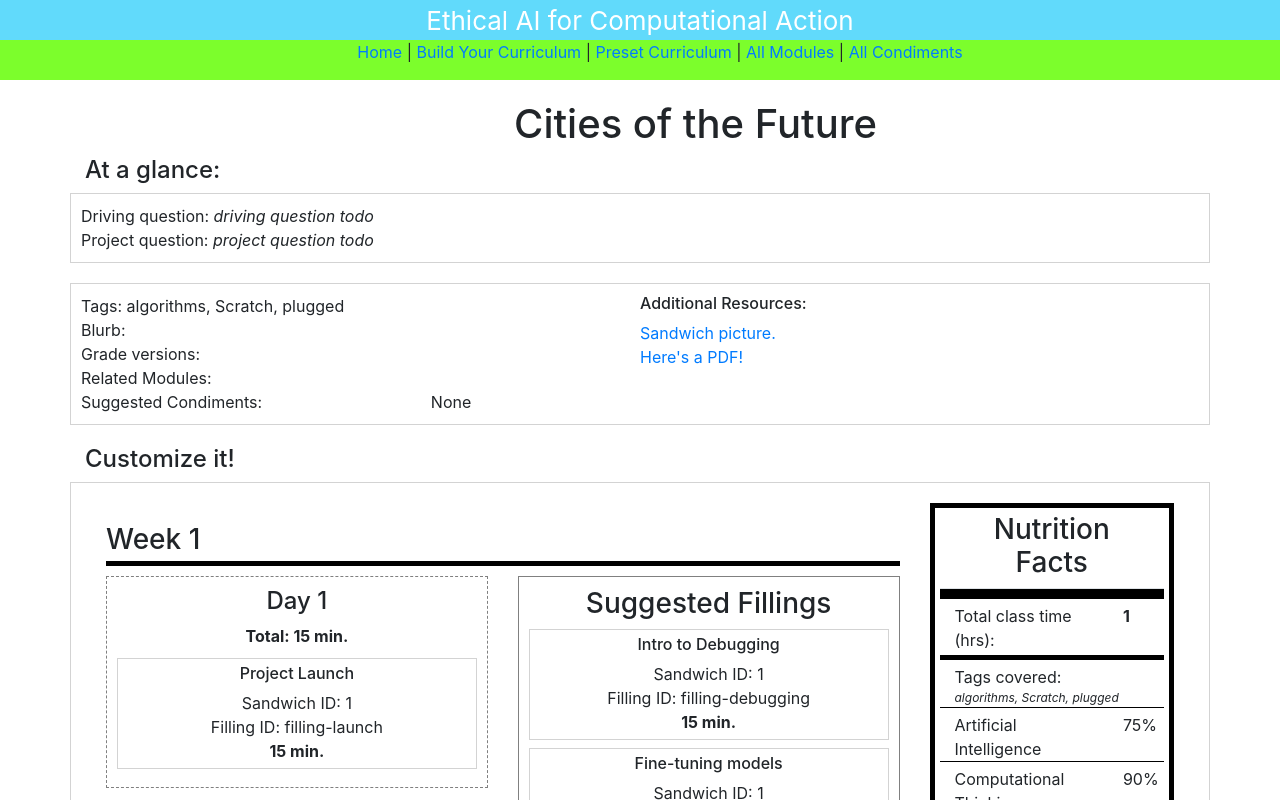
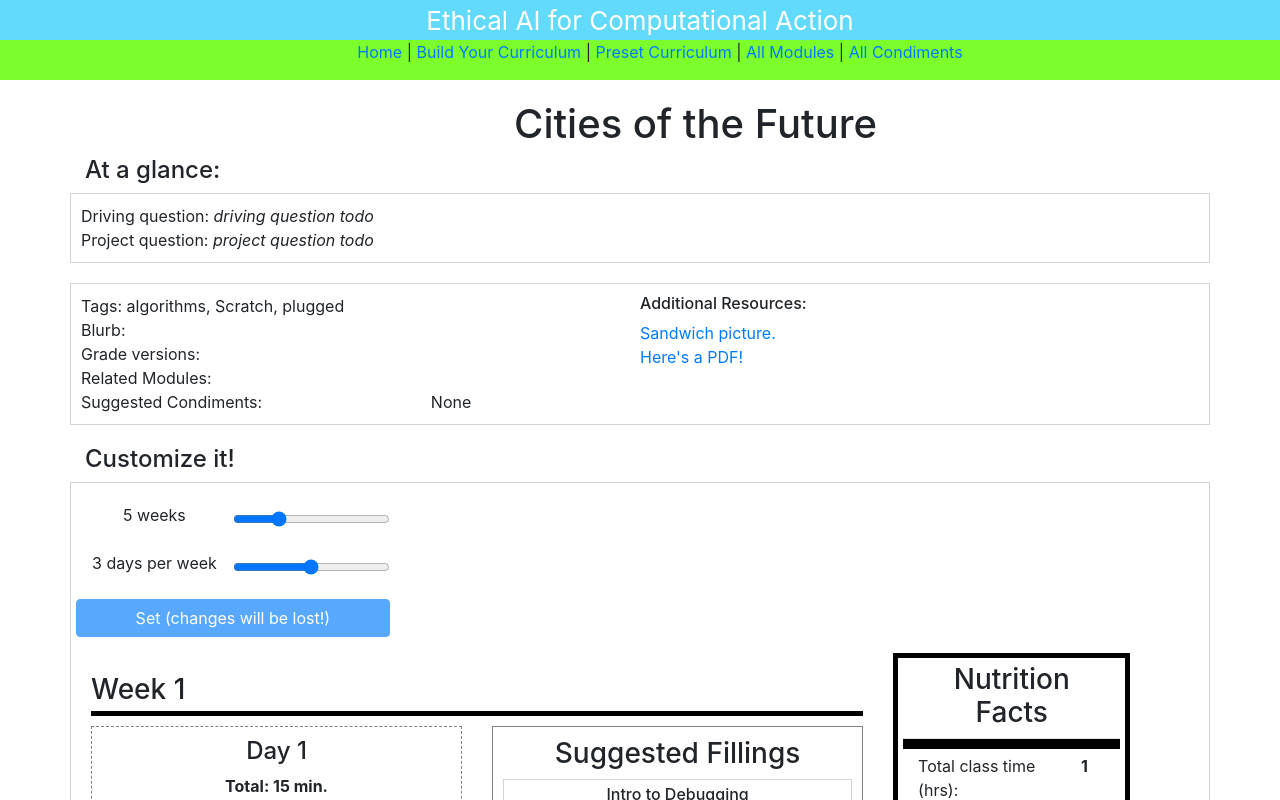
Before and after one commit to brandonwang15/meng-sandwich-app, a React (Create React App) app in the folder client/: page /sandwich/1 in a window 1280 px wide. Shown: the top 800 px of the page. Built offline with nearby package versions, Linux system fonts and the light colour scheme.

Commit message:
Add functional sliders to let the user change the number of weeks and days per week for a sandwich.
Still need to implement code to actually change the sandwich structure.

```diff
--- a/client/src/components/modules/sandwich-builder-v2/SandwichBuilderWeekly.js
+++ b/client/src/components/modules/sandwich-builder-v2/SandwichBuilderWeekly.js
@@ -30,6 +30,10 @@ const ExportButtonContainer = styled.div`
     padding: 10px;
 `;
 
+const SetButton = styled.button`
+    margin: auto;
+`;
+
 class SandwichBuilderWeekly extends React.Component {
 
     // Parse a plan id string of the format: "plan-list-{week}-{day}"
@@ -42,16 +46,50 @@ class SandwichBuilderWeekly extends React.Component {
     constructor(props) {
         super(props);
 
+        this.state = {
+            nWeeks: 5,
+            daysPerWeek: 3,
+            weeksDaysNeedUpdate: false,
+        };
+
         // Bind class functions
         this.onDragEnd = this.onDragEnd.bind(this);
+        this.setWeekAndDays = this.setWeekAndDays.bind(this);
+        this.updateWeeksLabel = this.updateWeeksLabel.bind(this);
+        this.updateDaysLabel = this.updateDaysLabel.bind(this);
 
     }
 
     makeTestBackendRequest() {
         const url = "/test";
         fetch(url)
-            .then(data=>{return data.text()})
-            .then(res => {console.log("http response: ", res)});
+            .then(data => { return data.text() })
+            .then(res => { console.log("http response: ", res) });
+    }
+
+    setWeekAndDays() {
+        console.log("setWeekAndDays() called: ", this.state.nWeeks, this.state.daysPerWeek);
+
+        this.setState({
+            weeksDaysNeedUpdate: false,
+        })
+
+    }
+
+    updateWeeksLabel(val) {
+        console.log("weeks: ", val);
+        this.setState({
+            nWeeks: parseInt(val),
+            weeksDaysNeedUpdate: true,
+        })
+    }
+
+    updateDaysLabel(val) {
+        console.log("days: ", val);
+        this.setState({
+            daysPerWeek: parseInt(val),
+            weeksDaysNeedUpdate: true,
+        })
     }
 
     onDragEnd(result) {
@@ -120,10 +158,10 @@ class SandwichBuilderWeekly extends React.Component {
             finalComponents.push(<WeekDivider key={"week-divider-" + week}>{"Week " + (week + 1)}</WeekDivider>)
 
 
-            let planCol = <div className="col-6">{fillingListComponents[week]}</div>;
+            let planCol = <div key="plan-col" className="col-6">{fillingListComponents[week]}</div>;
 
             let bankListObj = this.props.builderState.bankLists["bank-list-" + week];
-            let bankCol = <div className="col-6">
+            let bankCol = <div key="bank-col" className="col-6">
                 <FillingBank
                     key={bankListObj.id}
                     displayTitle={"Suggested Fillings"}
@@ -133,11 +171,28 @@ class SandwichBuilderWeekly extends React.Component {
                 />
             </div>;
 
-            finalComponents.push(<div className="row text-center">{planCol}{bankCol}</div>)
+            finalComponents.push(<div key={"plan-bank-col-"+week} className="row text-center">{planCol}{bankCol}</div>)
         }
 
         return (
             <>
+                <div className="row">
+                        <div className="col">
+                            <div className="form-group row">
+                                <label className="col-6" id="num-weeks-label" htmlFor="num-weeks-field">{this.state.nWeeks} weeks</label>
+                                <input type="range" className="custom-range col-6" min="1" max="20" value={this.state.nWeeks} id="num-weeks-field" onChange={(e) => this.updateWeeksLabel(e.target.value)}></input>
+                            </div>
+                            <div className="form-group row">
+                                <label className="col-6" id="num-days-label" htmlFor="num-days-field">{this.state.daysPerWeek} days per week</label>
+                                <input type="range" className="custom-range col-6" min="1" max="5" value={this.state.daysPerWeek} id="num-days-field" onChange={(e) => this.updateDaysLabel(e.target.value)}></input>
+
+                            </div>
+                            <div className="form-group row">
+                                <SetButton className="btn btn-primary col" disabled={!this.state.weeksDaysNeedUpdate} onClick={this.setWeekAndDays}>Set (changes will be lost!)</SetButton>
+                            </div>
+                        </div>
+                </div>
+                <div className="row">
                     <div className="col-9 text-left">
                         <DragDropContext onDragEnd={this.onDragEnd}>
                             {finalComponents}
@@ -147,8 +202,9 @@ class SandwichBuilderWeekly extends React.Component {
                         <div className="col-3">
                         <WeeklySandwichNutritionFacts sandwichId={this.props.sandwich.uid} />
                         <ExportButtonContainer>
-                        <NavLink className="btn btn-primary" to={"/sandwich/export/" + this.props.sandwich.uid }>Export</NavLink>
+                            <NavLink className="btn btn-primary" to={"/sandwich/export/" + this.props.sandwich.uid}>Export</NavLink>
                         </ExportButtonContainer>
+                    </div>
                 </div>
             </>
         )
```
Lines whose indentation alone changed are shown as unchanged.
